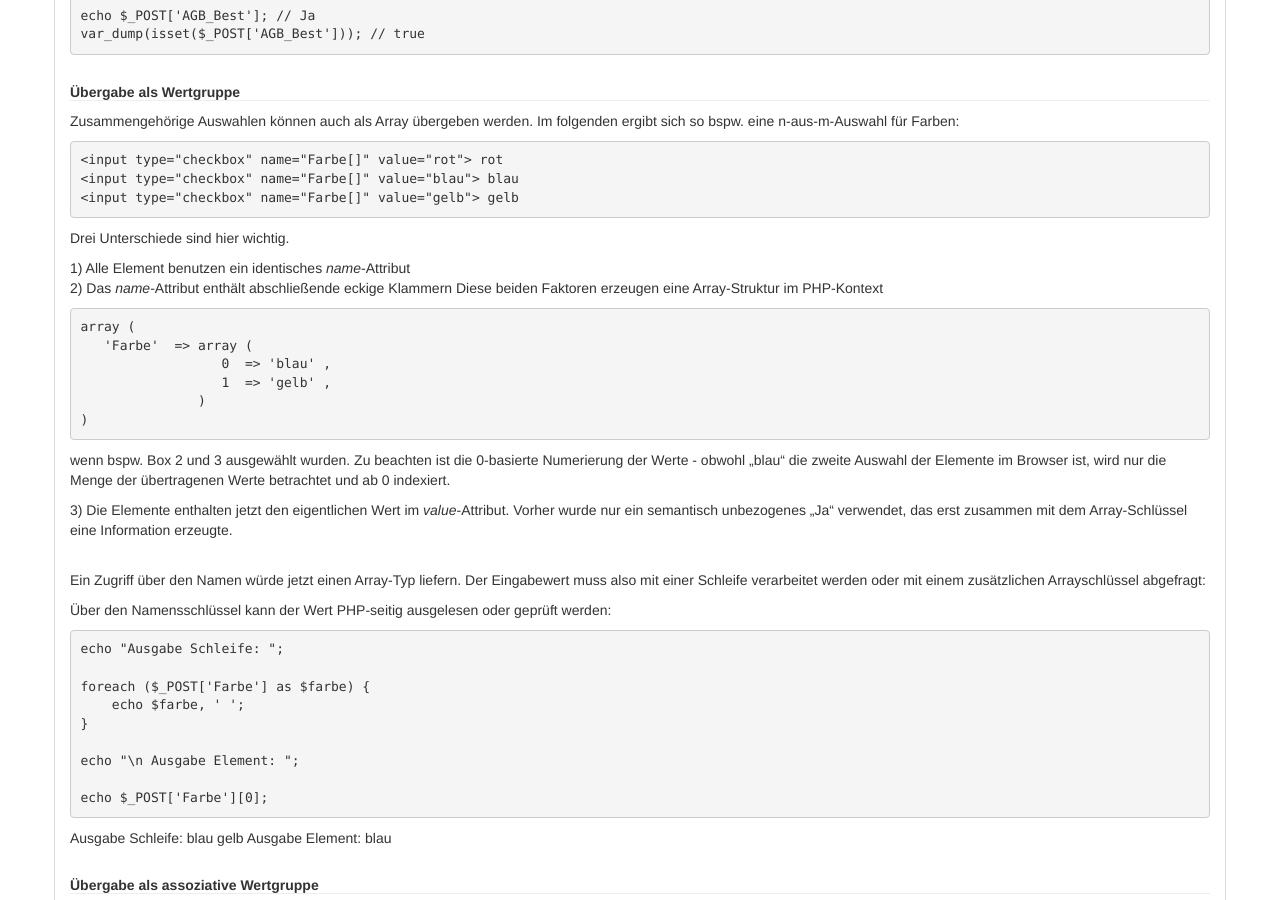
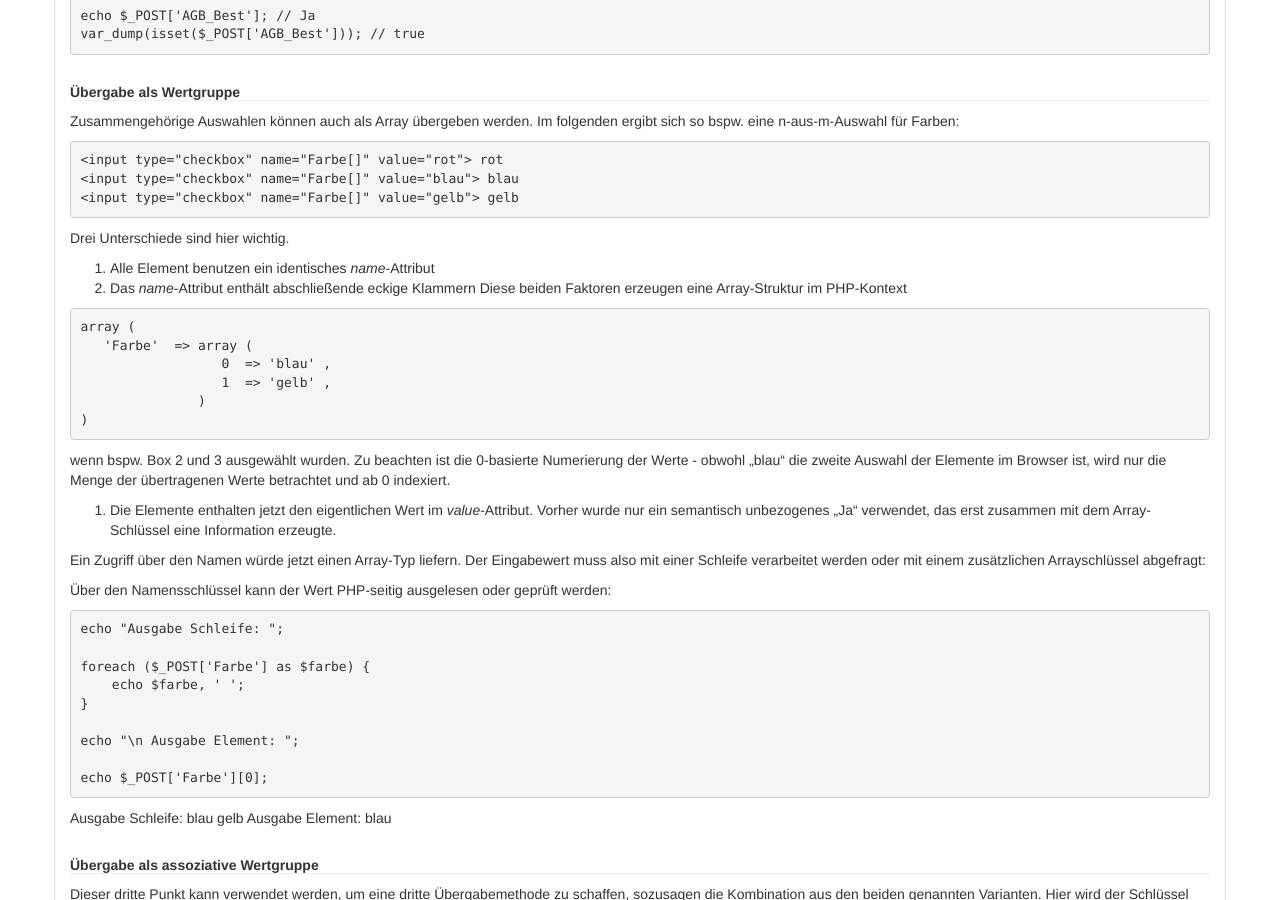
Before and after one commit to php-de/php-de.github.io, a Jekyll site: the page built from form/auswahlfelder.md, in a window 1280 px wide and 900 px high, scrolled down 2129 px. Built offline with Jekyll 4.4.1, drawn with Linux system fonts in a browser that asks for light colours; nearby versions of some CDN libraries.

Commit message:
Update auswahlfelder.md

```diff
--- a/form/auswahlfelder.md
+++ b/form/auswahlfelder.md
@@ -146,8 +146,8 @@ bspw. eine n-aus-m-Auswahl für Farben:
 
 Drei Unterschiede sind hier wichtig.
 
-1) Alle Element benutzen ein identisches *name*-Attribut
-2) Das *name*-Attribut enthält abschließende eckige Klammern
+1. Alle Element benutzen ein identisches *name*-Attribut
+2. Das *name*-Attribut enthält abschließende eckige Klammern
 Diese beiden Faktoren erzeugen eine Array-Struktur im PHP-Kontext
 
 ~~~ php
@@ -161,8 +161,8 @@ array (
 
 wenn bspw. Box 2 und 3 ausgewählt wurden. Zu beachten ist die 0-basierte Numerierung der Werte - obwohl „blau“ die zweite Auswahl der Elemente im Browser ist, wird nur die Menge der übertragenen Werte betrachtet und ab 0 indexiert.
 
-3) Die Elemente enthalten jetzt den eigentlichen Wert im *value*-Attribut. Vorher wurde nur ein semantisch unbezogenes „Ja“ verwendet, das erst zusammen mit dem Array-Schlüssel eine Information erzeugte.
-<br>
+3. Die Elemente enthalten jetzt den eigentlichen Wert im *value*-Attribut. Vorher wurde nur ein semantisch unbezogenes „Ja“ verwendet, das erst zusammen mit dem Array-Schlüssel eine Information erzeugte.
+
 
 Ein Zugriff über den Namen würde jetzt einen Array-Typ liefern. Der Eingabewert muss also mit einer Schleife verarbeitet werden oder mit einem zusätzlichen Arrayschlüssel abgefragt:
 
```
